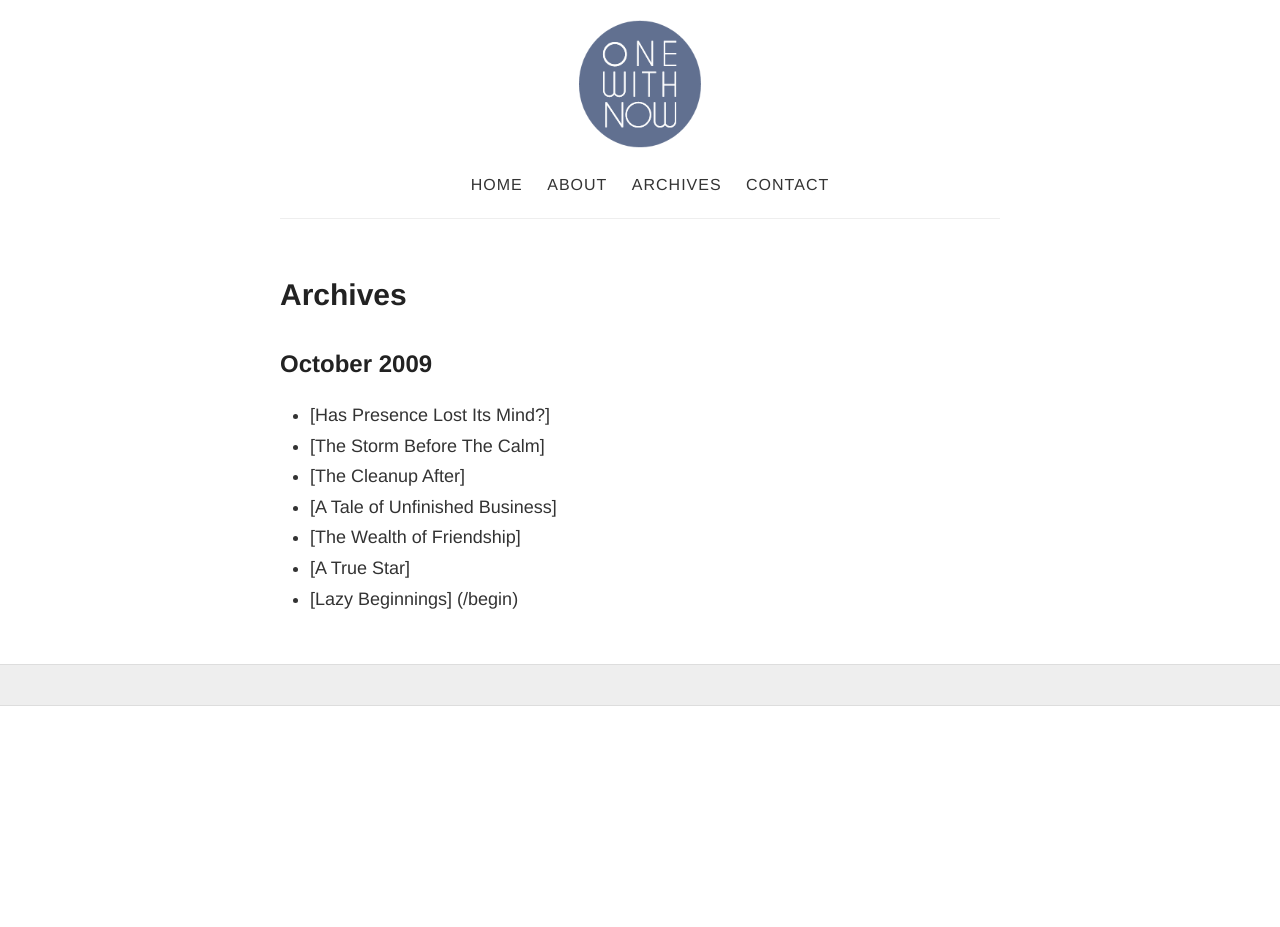
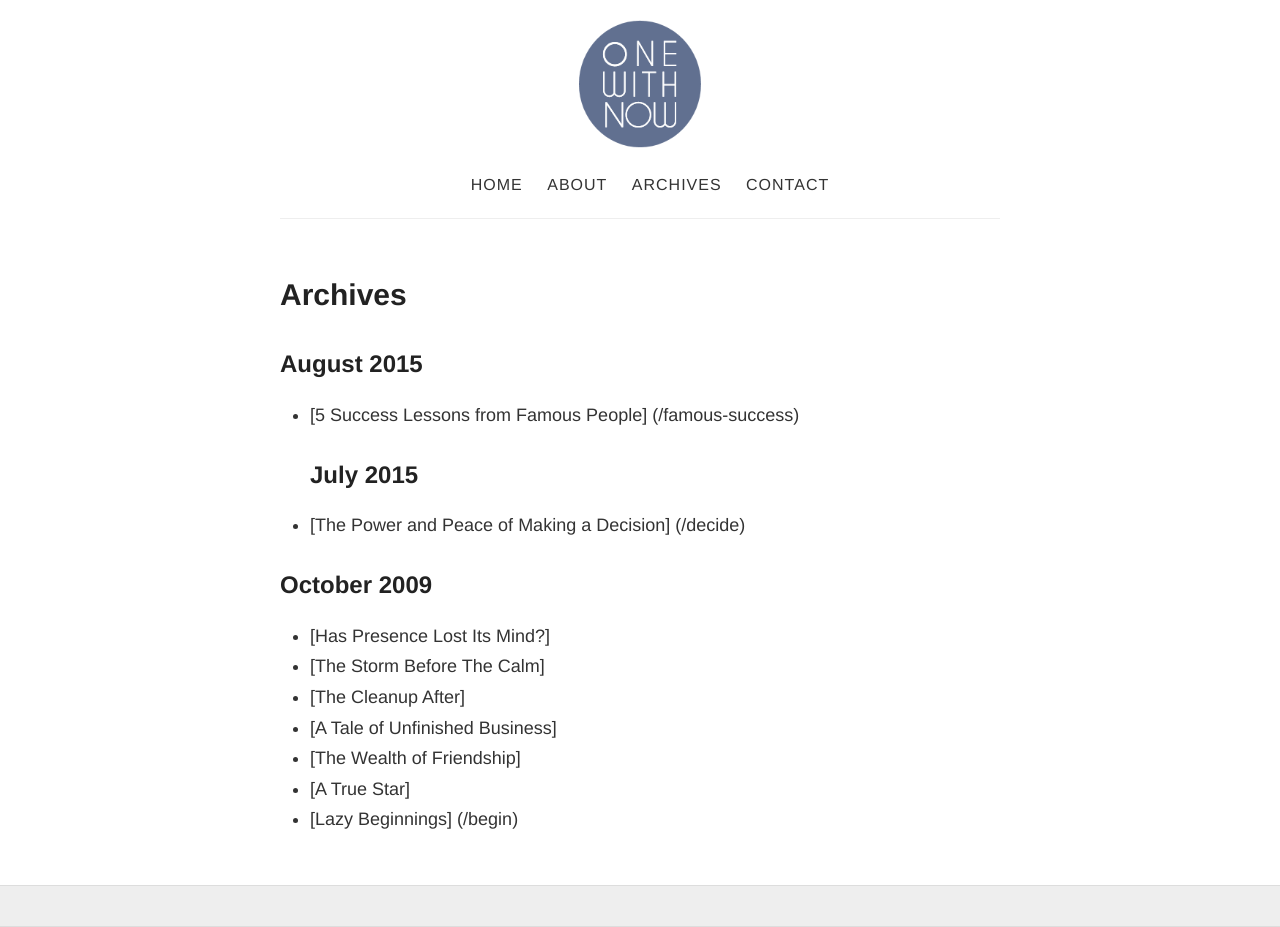
Before and after one commit to onewithnow/onewithnow.github.io, a Jekyll site: the page built from archives.md, in a window 1280 px wide. Built offline with Jekyll 4.4.1, drawn with Linux system fonts in a browser that asks for light colours; Markdown is read by kramdown in place of the engine named in the settings; before the commit the page ends 900 px from its top, so only the background shows below that.

Commit message:
update archives

```diff
--- a/archives.md
+++ b/archives.md
@@ -3,6 +3,10 @@ layout: page
 title: Archives
 permalink: /archives/
 ---
+## August 2015
+- [5 Success Lessons from Famous People] (/famous-success)
+## July 2015
+- [The Power and Peace of Making a Decision] (/decide)
 
 ## October 2009
 
```
